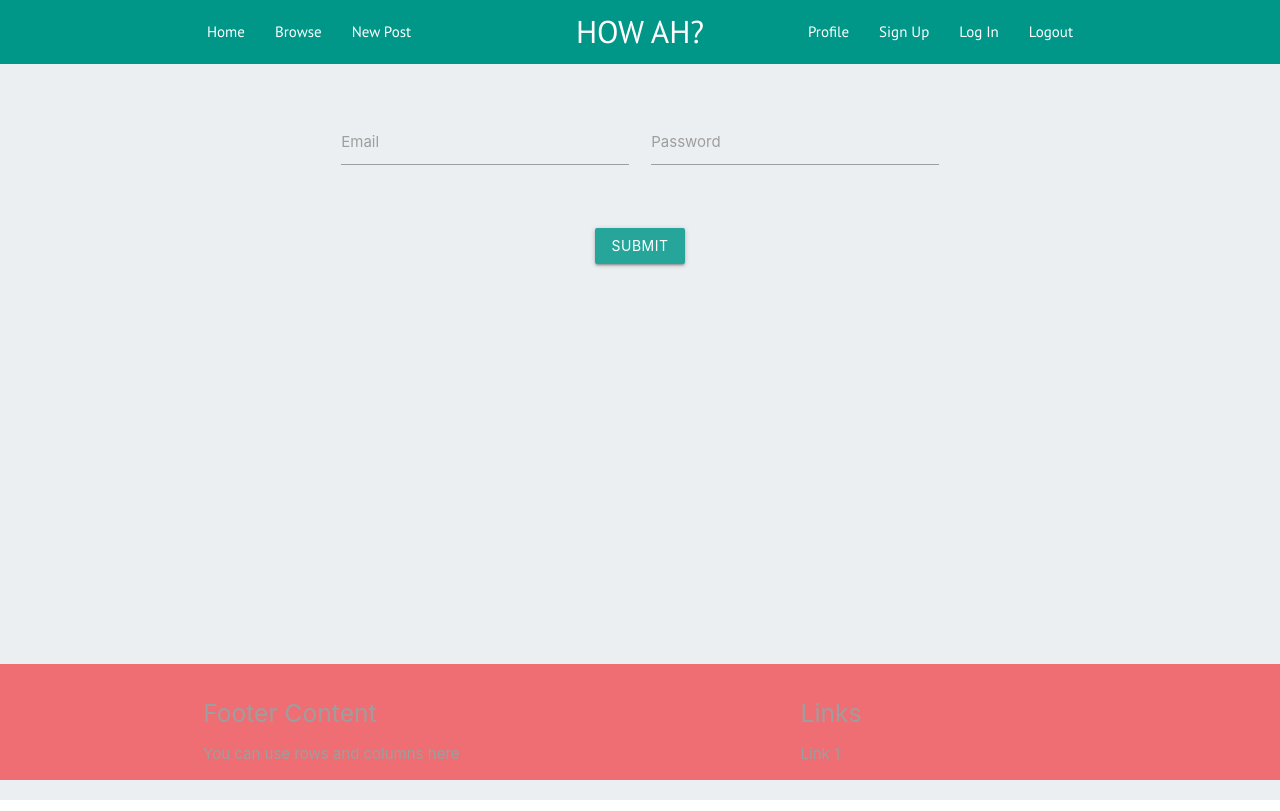
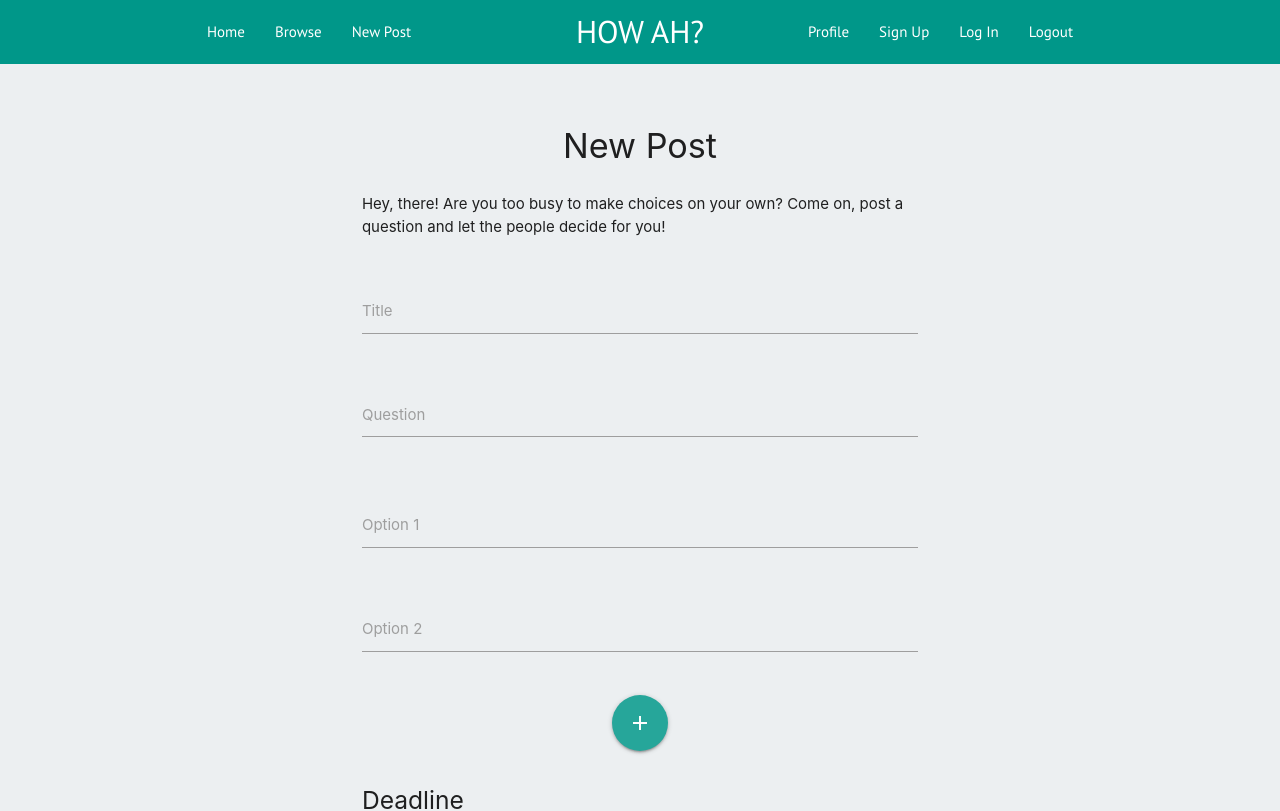
Before and after one commit to jodich/howah, a React app: page /app/new-post in a window 1280 px wide. Before the commit this address led to /app/login. Shown: the top 811 px of the page. Built offline with nearby package versions, Linux system fonts and the light colour scheme.

Commit message:
what have i done?? manage to add and minus options

```diff
--- a/public/index.html
+++ b/public/index.html
@@ -6,7 +6,9 @@
     <meta http-equiv="X-UA-Compatible" content="ie=edge">
     <link rel="stylesheet" href="https://cdnjs.cloudflare.com/ajax/libs/materialize/1.0.0-rc.2/css/materialize.min.css">
     <script src="https://cdnjs.cloudflare.com/ajax/libs/materialize/1.0.0-rc.2/js/materialize.min.js"></script>
-    <link href="https://fonts.googleapis.com/css?family=Jua|PT+Sans:400,400i,700,700i" rel="stylesheet">
+    <link href="https://fonts.googleapis.com/css?family=Jua|PT+Sans:400,400i,700,700i|Material+Icons" rel="stylesheet">
+    <!-- <link href="https://fonts.googleapis.com/icon?family=Material+Icons" rel="stylesheet"> -->
+
     <title>HOWAH?</title>
     <style>
         #app {
--- a/src/client/App.jsx
+++ b/src/client/App.jsx
@@ -60,6 +60,7 @@ export default class App extends React.Component {
                     {/* Private Routes */}
                     <Route path='/app/profile' render={()=><ProfilePage loggedIn={loggedIn} user={user} />} />
                     <Route path='/app/new-post' render={()=><NewPostForm loggedIn={loggedIn} user={user} />} />
+                    <Redirect from="/" to="/app"/>
                 </Switch>
             </main>,
 
--- a/src/client/Components/NewPostForm/NewPostForm.jsx
+++ b/src/client/Components/NewPostForm/NewPostForm.jsx
@@ -1,7 +1,6 @@
 import React from 'react';
 import styles from './style.scss'
 import { Redirect } from 'react-router-dom'
-
 
 export default class NewPostForm extends React.Component {
     constructor() {
@@ -14,11 +13,16 @@ export default class NewPostForm extends React.Component {
             time: null,
             date: null,
             userId: null,
+            // options: [ {option_1: null}, {option_2: null}],
 
-            hasPerformedAjax: false
+            hasPerformedAjax: false,
+            postId: null,
+            count: 2
         }
         this.changeHandler = this.changeHandler.bind(this)
         this.submitHandler = this.submitHandler.bind(this)
+        this.addOption = this.addOption.bind(this)
+        this.minusOption = this.minusOption.bind(this)
     }
 
     componentDidMount() {
@@ -59,7 +63,8 @@ export default class NewPostForm extends React.Component {
             userId: null,
 
             hasPerformedAjax: false,
-            postId: null
+            postId: null,
+            count: 2
         })
     }
 
@@ -87,12 +92,72 @@ export default class NewPostForm extends React.Component {
             })
     }
 
+    addOption() {
+        let count = this.state.count
+        let optionsArr = document.querySelectorAll('.opt');
+        let optionLast = optionsArr[optionsArr.length - 1]; // can change optionsArr.length to count later
+        let newOption = optionLast.cloneNode(true);
+
+        count = count + 1
+        let field = `option_${count}`;
+        this.setState( { [field]: null, count: count } )
+
+        newOption.id = `opt-${count}`
+        newOption.childNodes[0].innerHTML = '';
+
+        // Making new fields
+        var newInput = document.createElement('input')
+        newInput.id = `option_${count}`
+        newInput.type = "text"
+        newInput.className = "validate"
+        newInput.required = true
+        newInput.onkeyup = (event) => {this.changeHandler(event)}
+        newOption.childNodes[0].appendChild(newInput)
+
+        var newLabel = document.createElement('label')
+        newLabel.htmlFor = `option_${count}`
+        newLabel.textContent = `Option ${count}`
+        newOption.childNodes[0].appendChild(newLabel)
+
+        optionLast.parentNode.insertBefore(newOption, optionLast.nextSibling);
+    }
+
+    componentDidUpdate() {
+        console.log(this.state)
+    }
+
+    minusOption() {
+        let count = this.state.count
+        count = count - 1
+
+        let optionsArr = document.querySelectorAll('.opt');
+        let optionLast = optionsArr[optionsArr.length - 1]; // can change optionsArr.length to count later
+        let field = optionLast.querySelectorAll('input')[0].id
+        optionLast.parentNode.removeChild(optionLast);
+
+        delete this.state[field]
+        // Deleting directly from STATE, WHICH IS BAD. SOS
+
+        this.setState( {count: count} )
+    }
+
     render() {
-        var {user, loggedIn} = this.props
-        var {hasPerformedAjax, postId} = this.state
+        var {loggedIn} = this.props
+        var {hasPerformedAjax, postId, count} = this.state
 
-        if (!loggedIn) {
-            return <Redirect to='/app/login' />
+        // if (!loggedIn) {
+        //     return <Redirect to='/app/login' />
+        // }
+
+        if (count > 2) {
+            var minusBtn =
+            <div className="row">
+                <div className="col s12 center">
+                    <div className="btn-floating btn-large waves-effect waves-light red" onClick={this.minusOption}>
+                        <i className="material-icons">clear</i>
+                    </div>
+                </div>
+            </div>
         }
 
         if (hasPerformedAjax) {
@@ -109,7 +174,7 @@ export default class NewPostForm extends React.Component {
                 </div>
             </div>
 
-            <div className="row signup">
+            <div className="row">
                 <form className="col s8 offset-s2" onSubmit={this.submitHandler}>
                     <div className="row">
                         <div className="input-field col s12">
@@ -123,18 +188,27 @@ export default class NewPostForm extends React.Component {
                         <label htmlFor="question">Question</label>
                         </div>
                     </div>
-                    <div className="row">
+                    <div className="row opt" id="opt-1">
                         <div className="input-field col s12">
                         <input id="option_1" type="text" className="validate" onChange={this.changeHandler} required/>
                         <label htmlFor="option_1">Option 1</label>
                         </div>
                     </div>
-                    <div className="row">
+                    <div className="row opt" id="opt-2">
                         <div className="input-field col s12">
                         <input id="option_2" type="text" className="validate" onChange={this.changeHandler} required/>
                         <label htmlFor="option_2">Option 2</label>
                         </div>
                     </div>
+                    <div className="row">
+                        <div className="col s12 center">
+                        <div className="btn-floating btn-large waves-effect waves-light " onClick={this.addOption}>
+                            <i className="material-icons">add</i>
+                        </div>
+                        </div>
+                    </div>
+
+                    {minusBtn}
 
                     <div className="row">
                         <div className="col s12">
--- a/src/client/Components/Posts/Post.jsx
+++ b/src/client/Components/Posts/Post.jsx
@@ -25,7 +25,7 @@ export default class Post extends React.Component {
         fetch(url)
           .then(apiResponse => apiResponse.json())
           .then(apiData => {
-              console.log(apiData.options)
+            //   console.log(apiData.options)
               this.setState( {post: apiData.post, options: apiData.options, hasPerformedAjax: true} )
           });
     }
--- a/src/client/Components/Posts/Posts.jsx
+++ b/src/client/Components/Posts/Posts.jsx
@@ -31,8 +31,6 @@ export default class Posts extends React.Component {
         return(
             <div className="container posts">
                 <Switch>
-                    {/* <Route path='/posts/:id' component={Post} /> */}
-                    {/* <Route path='/posts/:id' component={addPropsToRoute(Post, this.props)} /> */}
                     <Route path='/app/posts/:id' render={ (props)=><Post {...this.props} match={props.match}/> } />
                     <Route path='/app/posts' render={ ()=><AllPosts posts={this.state.posts}/> } />
                 </Switch>
--- a/src/client/Components/_NavBar/NavBar.jsx
+++ b/src/client/Components/_NavBar/NavBar.jsx
@@ -19,7 +19,7 @@ export default class NavBar extends React.Component {
             <nav>
                 <div className="nav-wrapper">
                     <div className="container">
-                        <Link to='/' className="brand-logo center">HOW AH?</Link>
+                        <Link to='/app' className="brand-logo center">HOW AH?</Link>
                         <Link to="#" data-target="mobile-nav" className="sidenav-trigger"><i className="material-icons">:::</i></Link>
                         <ul className="left hide-on-med-and-down">
                             <li><Link to='/app'>Home</Link></li>
--- a/src/server/controllers/controller.js
+++ b/src/server/controllers/controller.js
@@ -35,7 +35,9 @@ const selectSpecificPost = (req, res) => {
 }
 
 const postNewPost = (req, res) => {
-    let { title, question, time, date, userId, hasPerformedAjax, postId, ...options } = req.body;
+    let { title, question, time, date, userId, hasPerformedAjax, postId, count, ...options } = req.body;
+
+    // console.log(options)
 
     // FORMATTING DEADLINE'S DATETIME
     let dateArr = date.split('/');
@@ -103,7 +105,7 @@ const voting = (req, res) => {
                     if (err) {
                         console.log(err)
                     } else {
-                        res.json( {message: 'You voted!', updatedOption: result.rows[0], status: true} )
+                        res.json( {message: 'Your vote has been placed!', updatedOption: result.rows[0], status: true} )
                     }
                 })
             })
--- a/src/server/routes.js
+++ b/src/server/routes.js
@@ -15,7 +15,6 @@ module.exports = (app) => {
 
     app.get('/api/posts', controllers.selectPosts);
 
-    app.post('/api/submit-new-post', controllers.postNewPost)
-
+    app.post('/api/submit-new-post', controllers.postNewPost);
 
 }
--- a/webpack.config.js
+++ b/webpack.config.js
@@ -51,7 +51,7 @@ module.exports = {
       new webpack.HotModuleReplacementPlugin()],
     devServer: {
         historyApiFallback: {
-            index:'/'
+            index:'/app'
         },
         hot: true
     }
```
